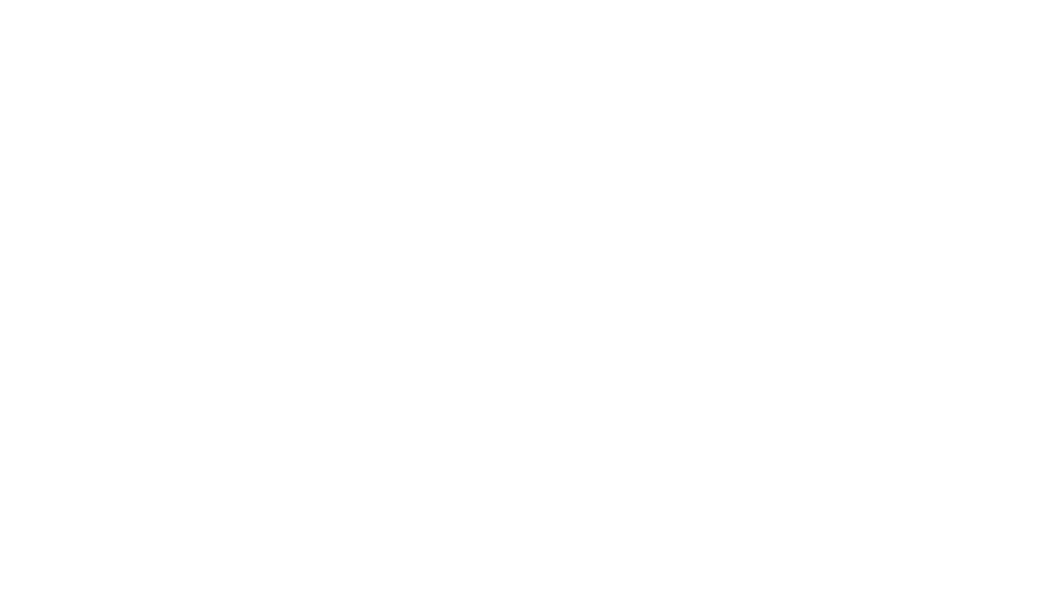
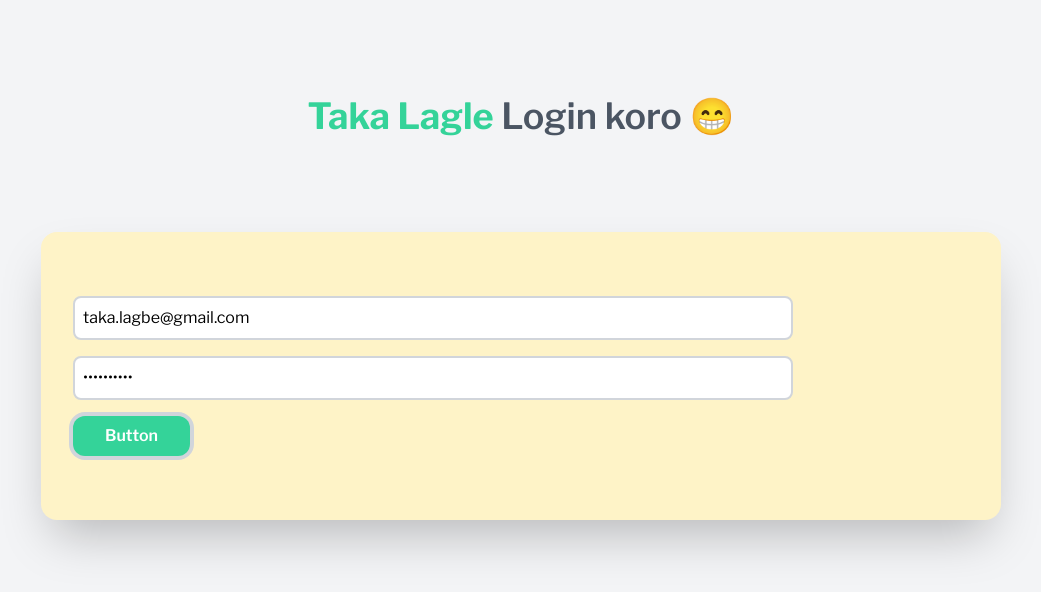
Before and after one commit to farhan-nahid/taka-lagbe, a plain HTML site: page index.html in a window 1280 px wide. Shown: the whole page, without its empty margins (119-1160 px from the left). Drawn offline with nearby package versions, Linux system fonts and the light colour scheme.

Commit message:
login page added

```diff
--- a/index.html
+++ b/index.html
@@ -5,6 +5,79 @@
     <meta http-equiv="X-UA-Compatible" content="IE=edge" />
     <meta name="viewport" content="width=device-width, initial-scale=1.0" />
     <title>Taka Lagbe</title>
+    <!-- tailwind css link -->
+    <link
+      href="https://unpkg.com/tailwindcss@^2/dist/tailwind.min.css"
+      rel="stylesheet"
+    />
+    <!-- custom css -->
+    <link rel="stylesheet" href="./style.css" />
   </head>
-  <body></body>
+  <body class="bg-gray-100">
+    <header>
+      <h1 class="text-center text-4xl font-semibold my-24 text-gray-600">
+        <span class="text-green-400 font-bold">Taka Lagle</span> Login koro 😁
+      </h1>
+    </header>
+    <main>
+      <div class="bg-yellow-100 w-3/4 mx-auto py-16 rounded-2xl shadow-2xl">
+        <input
+          type="email"
+          id="email__input"
+          class="
+            placeholder-purple-400
+            focus:placeholder-purple-300
+            p-2
+            ml-8
+            rounded-lg
+            block
+            w-3/4
+            mb-4
+            focus:border-gray-400
+            border-2 border-gray-300
+            outline-none
+          "
+          value="taka.lagbe@gmail.com"
+          placeholder="Please Enter a Email"
+        />
+        <input
+          type="password"
+          id="password__input"
+          class="
+            placeholder-purple-400
+            focus:placeholder-purple-300
+            p-2
+            ml-8
+            rounded-lg
+            block
+            w-3/4
+            mb-4
+            focus:border-gray-400
+            border-2 border-gray-300
+            outline-none
+          "
+          value="taka.lagbe"
+          placeholder="Please Enter a Password"
+        />
+        <button
+          id="validate__button"
+          class="
+            ring-4 ring-gray-300
+            text-white
+            font-semibold
+            rounded-xl
+            bg-green-400
+            ml-8
+            px-8
+            py-2
+          "
+        >
+          Button
+        </button>
+      </div>
+    </main>
+    <footer></footer>
+    <!-- custom js file -->
+    <script src="./index.js"></script>
+  </body>
 </html>
--- a/index.js
+++ b/index.js
@@ -0,0 +1,14 @@
+document
+  .getElementById("validate__button")
+  .addEventListener("click", function () {
+    const email = document.getElementById("email__input");
+    const password = document.getElementById("password__input");
+    if (
+      email.value == "taka.lagbe@gmail.com" &&
+      password.value == "taka.lagbe"
+    ) {
+      location.href = "./banking.html";
+    } else {
+      console.log("logout");
+    }
+  });
--- a/style.css
+++ b/style.css
@@ -0,0 +1,14 @@
+@import url("https://fonts.googleapis.com/css2?family=Libre+Franklin:wght@100;200;300;400;500;600;700;800;900&display=swap");
+
+*,
+*::after,
+*::before {
+  margin: 0;
+  padding: 0;
+  box-sizing: border-box;
+}
+
+body {
+  font-family: "Libre Franklin", sans-serif;
+  user-select: none;
+}
```
Also changed, not shown: banking.html (added, +12 -0 lines).
